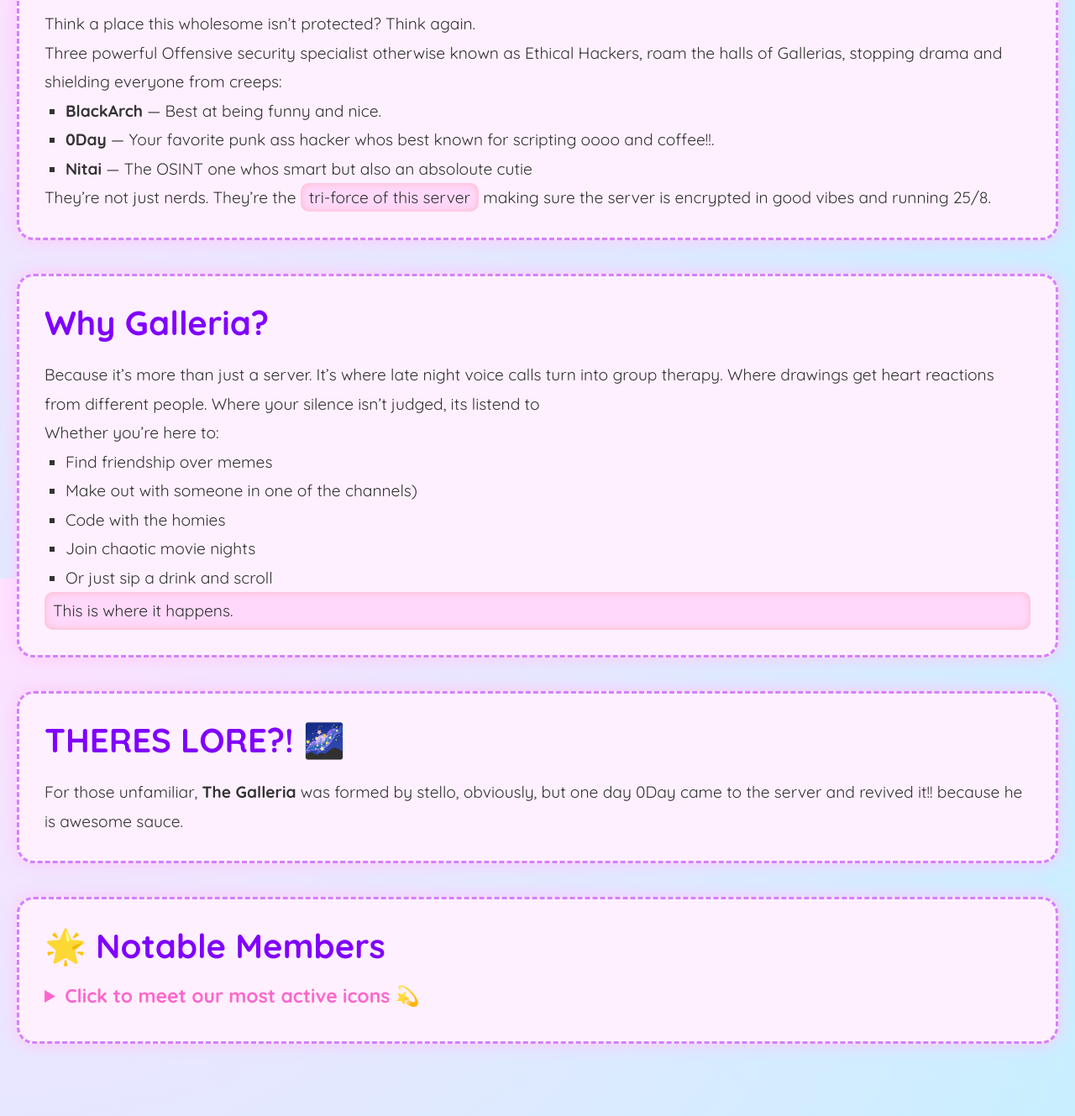
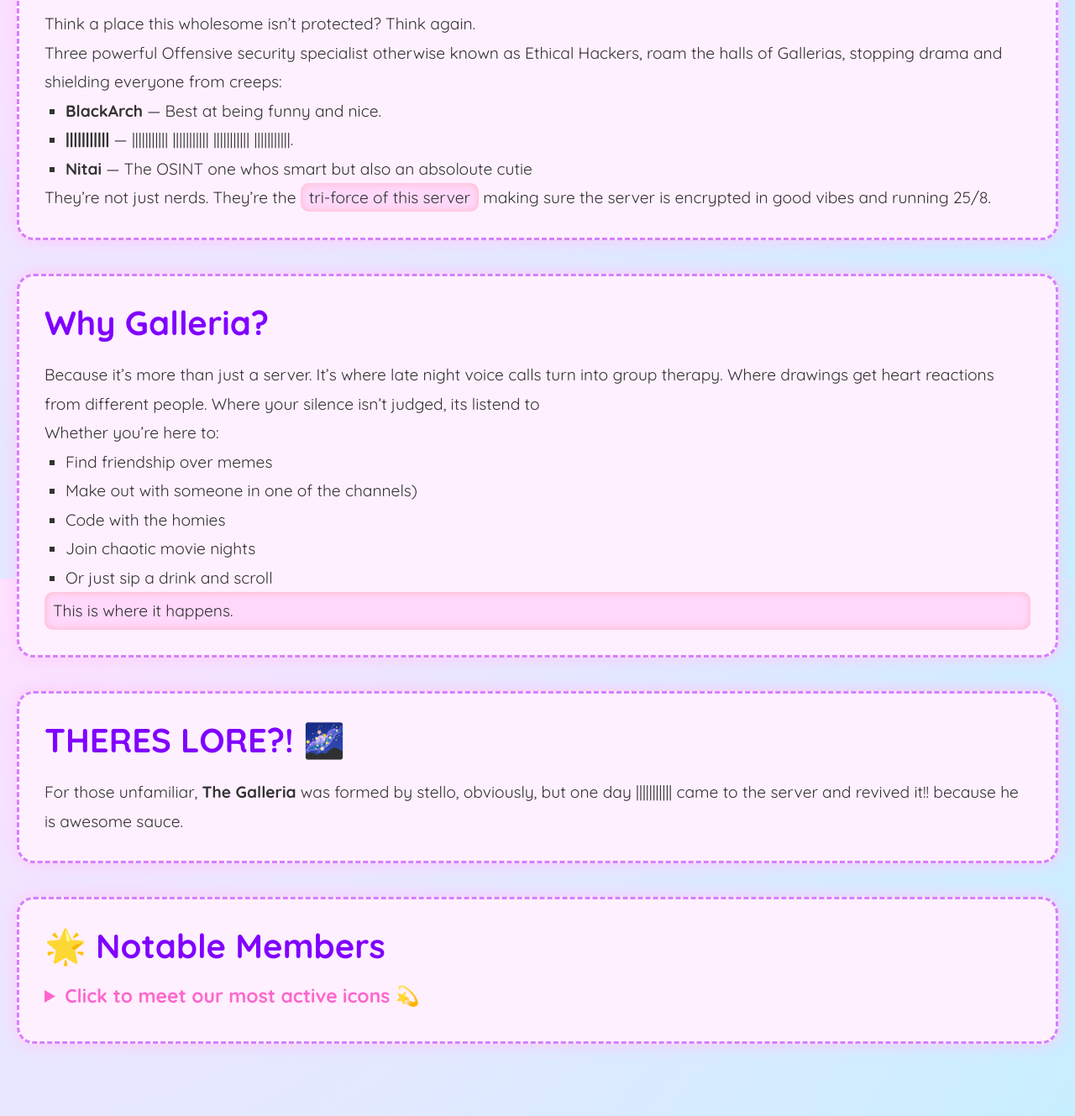
Before and after one commit to Ash32-101/The-Galleria, a plain HTML site: page index.html in a window 1280 px wide. Shown: the part 1711-3040 px from the top of the page at 84% size. Drawn offline with Linux system fonts and the light colour scheme.

Commit message:
Update index.html

```diff
--- a/index.html
+++ b/index.html
@@ -214,7 +214,7 @@
     <p>Three powerful Offensive security specialist otherwise known as Ethical Hackers, roam the halls of Gallerias, stopping drama and shielding everyone from creeps:</p>
     <ul>
       <li><strong>BlackArch</strong> — Best at being funny and nice.</li>
-      <li><strong>0Day</strong> — Your favorite punk ass hacker whos best known for scripting oooo and coffee!!.</li>
+      <li><strong> |||||||||||</strong> —  ||||||||||| ||||||||||| ||||||||||| |||||||||||.</li>
       <li><strong>Nitai</strong> — The OSINT one whos smart but also an absoloute cutie</li>
     </ul>
     <p>They’re not just nerds. They’re the <span class="highlight">tri-force of this server</span> making sure the server is encrypted in good vibes and running 25/8.</p>
@@ -236,7 +236,7 @@
 
   <section>
     <h2>THERES LORE?! 🌌</h2>
-    <p>For those unfamiliar, <strong>The Galleria</strong> was formed by stello, obviously, but one day 0Day came to the server and revived it!! because he is awesome sauce.</p>
+    <p>For those unfamiliar, <strong>The Galleria</strong> was formed by stello, obviously, but one day  ||||||||||| came to the server and revived it!! because he is awesome sauce.</p>
   </section>
 <section>
   <h2>🌟 Notable Members</h2>
@@ -304,6 +304,7 @@
 <p><strong>Alex</strong>: Was an iconic loved member that faked his death and tricked everyone in the server</p>
 <p><strong>Hammer</strong>: said the n-word (he was NOT black, we checked)</p>
 <p><strong>Socks</strong>: Tried being the main characters and was looking for validation at every corner.</p>
+      <p><strong>|||||||||||</strong>:Liar, Lied about his age, and most of his life, his reasons? still not clear Ss isn ssqtrzw jpachvzvv fzqp, kciif? Bmmcyc ifojwm frfxg. [LAST SEEN: WORKING ON BELWETHER.PY]</p>
       </p>
     </div>
   </details>
```
